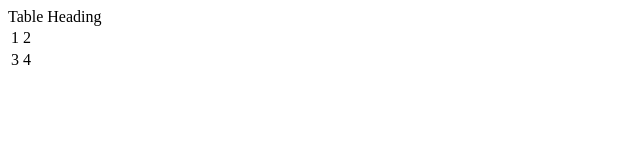
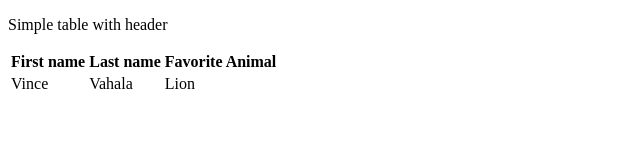
Before and after one commit to Vinsanety/HTML_Exercise, a plain HTML site: page favorites.html in a window 1280 px wide. Shown: the whole page, without its empty margins (0-640 px from the left). Drawn offline with Linux system fonts and the light colour scheme.

Commit message:
completed table

```diff
--- a/favorites.html
+++ b/favorites.html
@@ -4,17 +4,18 @@
     <title>Favorites HTML Exercise</title>
   </head>
   <body>
+    <p>Simple table with header</p>
       <table>
-        <thead>Table Heading</thead>
         <tr>
-            <td>1</td>
-            <td>2</td>
+          <th>First name</th>
+          <th>Last name</th>
+          <th>Favorite Animal</th>
         </tr>
         <tr>
-            <td>3</td>
-            <td>4</td>
+          <td>Vince</td>
+          <td>Vahala</td>
+          <td>Lion</td>
         </tr>
       </table>
-
   </body>
 </html>
```
Lines whose indentation alone changed are shown as unchanged.
